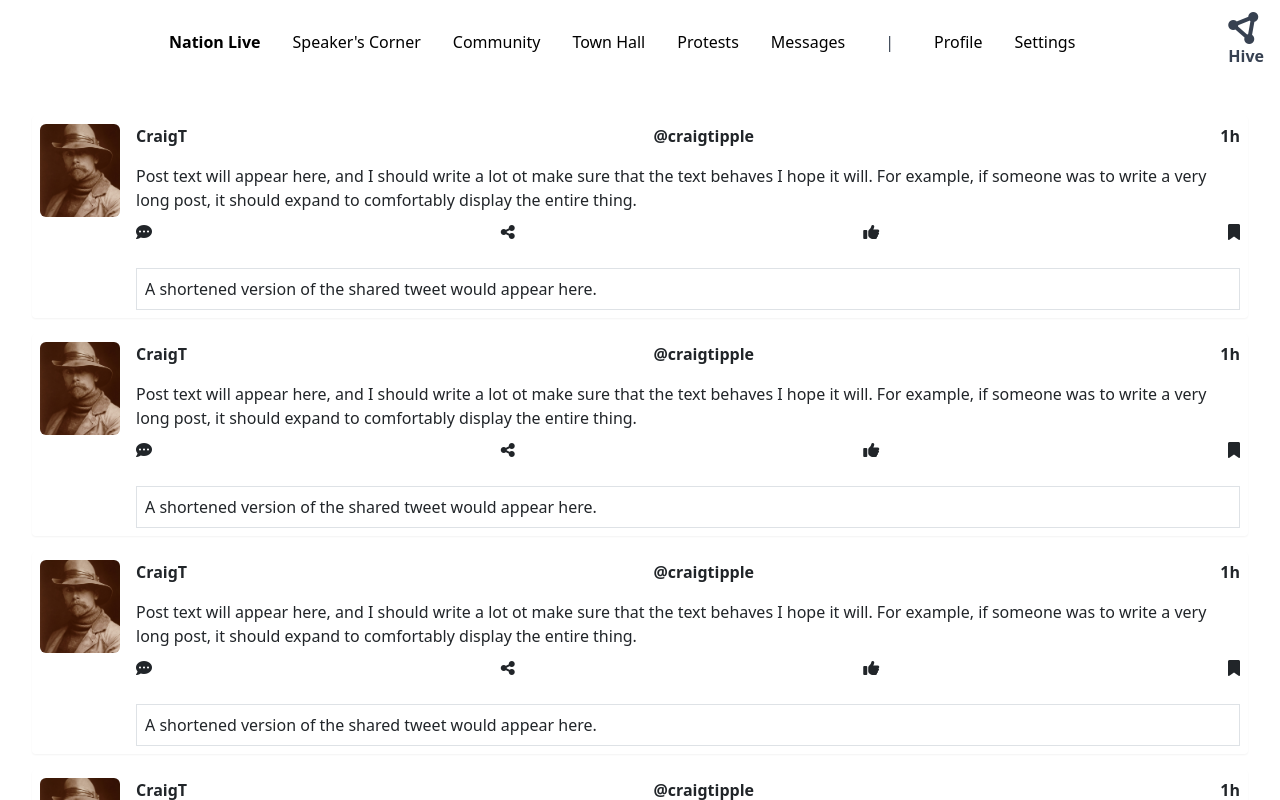
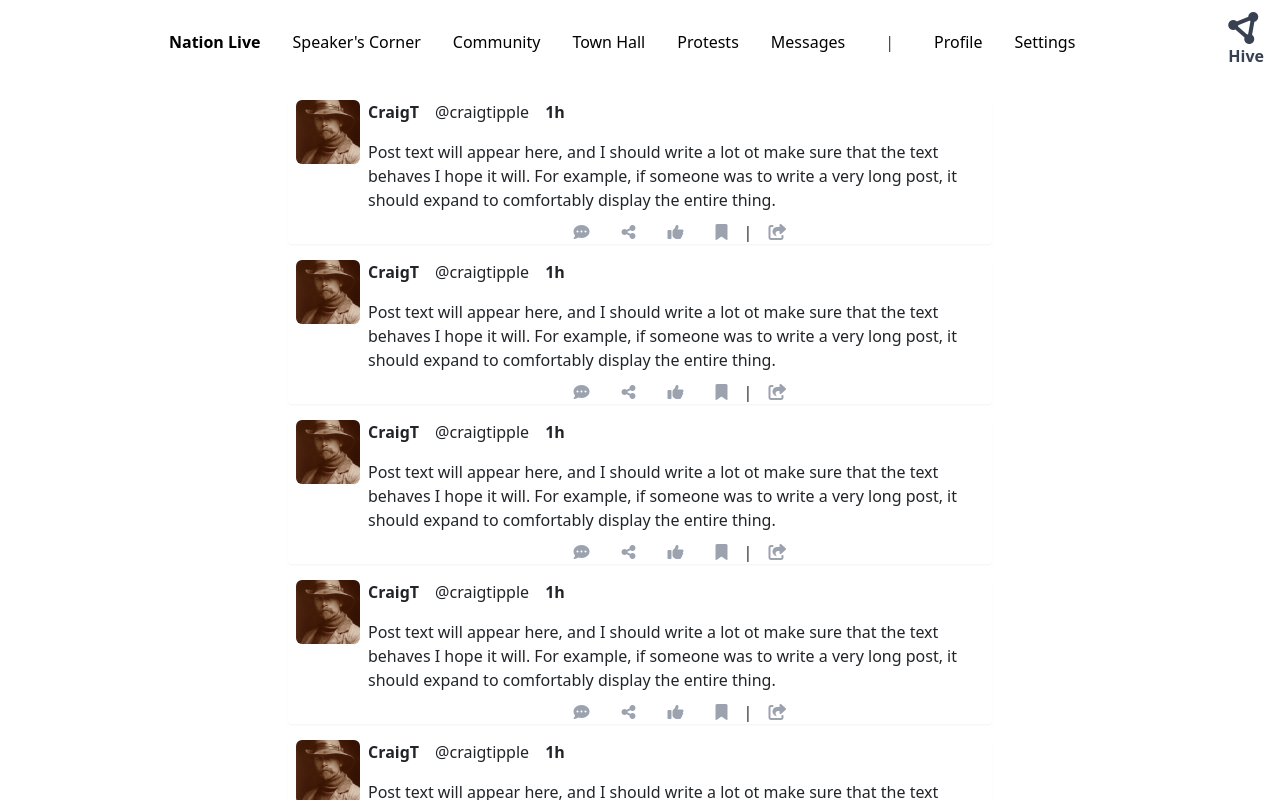
Before and after one commit to CraigAT1181/hive_fe, a React (Vite) app: page / in a window 1280 px wide. Shown: the top 800 px of the page. Built offline with nearby package versions, Linux system fonts and the light colour scheme.

Commit message:
Added share icon on posts. Adjusted profile pic size and containing div.

```diff
--- a/src/components/PostCard/PostCard.jsx
+++ b/src/components/PostCard/PostCard.jsx
@@ -3,17 +3,17 @@ import React from "react";
 export default function PostCard() {
   return (
     <div className="post-card-container">
-      <div className="min-w-24">
+      <div className="min-w-16 mx-2">
         <img
-          className="w-20 h-1/2 object-cover rounded"
+          className="w-16 h-16 object-cover rounded"
           src={"/profile-pic.jpg"}
           alt="profile pic"
         />
       </div>
       <div className="flex-grow">
-        <div className="flex justify-between font-semibold">
+        <div className="flex justify-between lg:justify-start font-semibold">
           <p className="">CraigT</p>
-          <p className="">@craigtipple</p>
+          <p className="lg:mx-4 font-thin">@craigtipple</p>
           <p className="">1h</p>
         </div>
         <div>
@@ -22,24 +22,28 @@ export default function PostCard() {
           a very long post, it should expand to comfortably display the entire
           thing.
         </div>
-        <div className="flex justify-between mt-2">
-          <p className="mb-0">
-            <i className="fa-solid fa-comment-dots"></i>
+        <div className="flex justify-between lg:justify-center mt-2">
+          <p className="mb-0 lg:mx-4">
+            <i className="fa-solid text-gray-400 fa-comment-dots"></i>
           </p>
-          <p className="mb-0">
-            <i className="fa-solid fa-share-nodes"></i>
+          <p className="mb-0 lg:mx-4">
+            <i className="fa-solid text-gray-400 fa-share-nodes"></i>
           </p>
-          <p className="mb-0">
-            <i className="fa-solid fa-thumbs-up"></i>
+          <p className="mb-0 lg:mx-4">
+            <i className="fa-solid text-gray-400 fa-thumbs-up"></i>
           </p>
-          <p className="mb-0">
-            <i className="fa-solid fa-bookmark"></i>
+          <p className="mb-0 lg:mx-4">
+            <i className="fa-solid text-gray-400 fa-bookmark"></i>
+          </p>
+          {"|"}
+          <p className="mb-0 lg:mx-4">
+            <i className="fa-solid text-gray-400 fa-share-from-square"></i>
           </p>
         </div>
         {/* LOGIC TO CHECK IF THERE'S A RETWEET. IF SO, RENDER DIV BELOW */}
-        <div className="border border-gray-500 p-2 mt-4">
+        {/* <div className="border border-gray-500 p-2 mt-4">
           A shortened version of the shared tweet would appear here.
-        </div>
+        </div> */}
       </div>
     </div>
   );
--- a/src/index.css
+++ b/src/index.css
@@ -71,7 +71,7 @@
 /* -- NATION LIVE -- */
 
 .nation-live-container {
-  @apply p-4;
+  @apply p-4 lg:mx-64;
 }
 
 /* -- POST DISPLAY -- */
@@ -82,7 +82,7 @@
 /* -- POST CARD -- */
 
 .post-card-container {
-  @apply flex my-4 p-2 rounded shadow-sm;
+  @apply flex rounded mb-4 shadow-sm;
 }
 
 .post-card-profile-pic {
```
